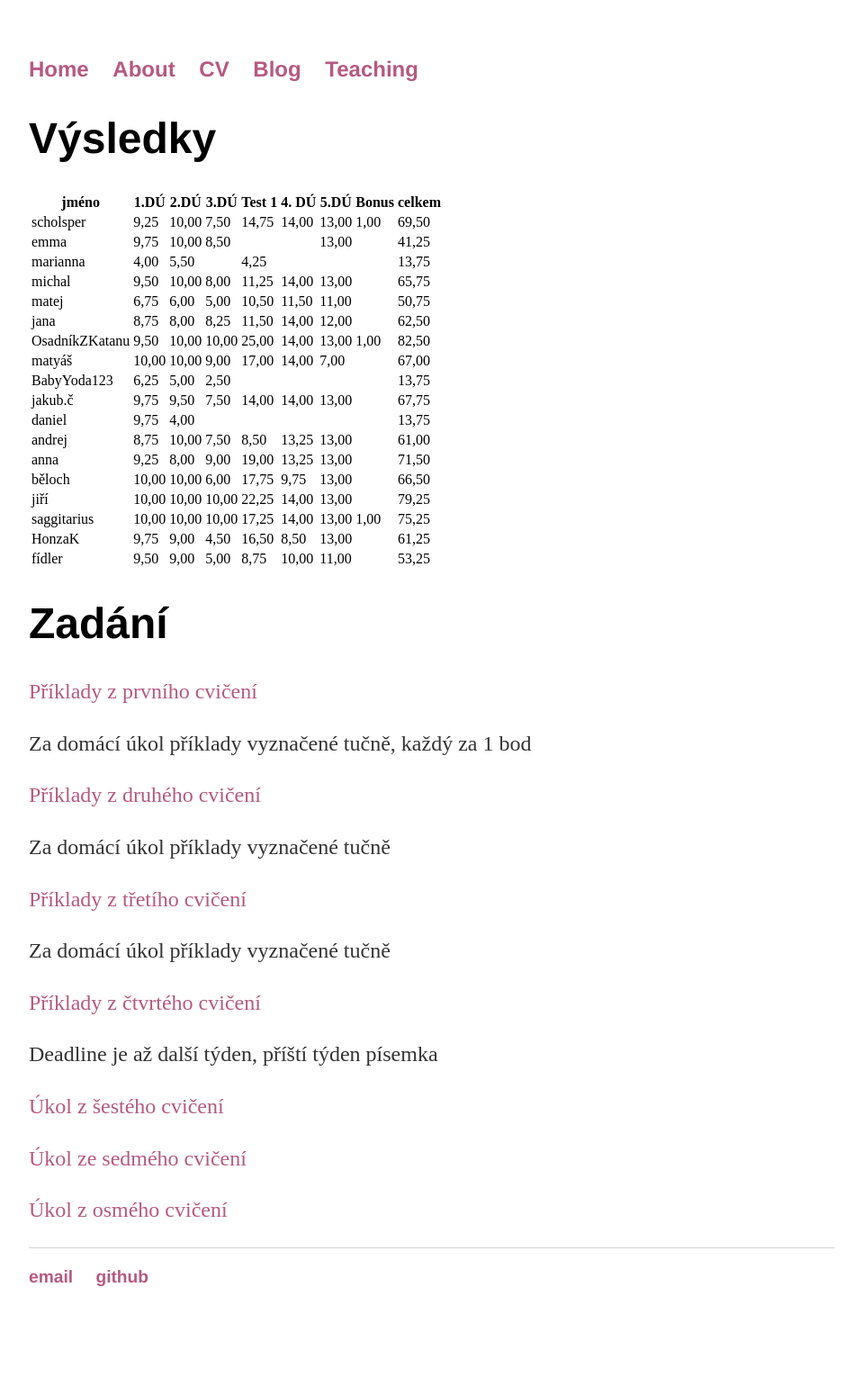
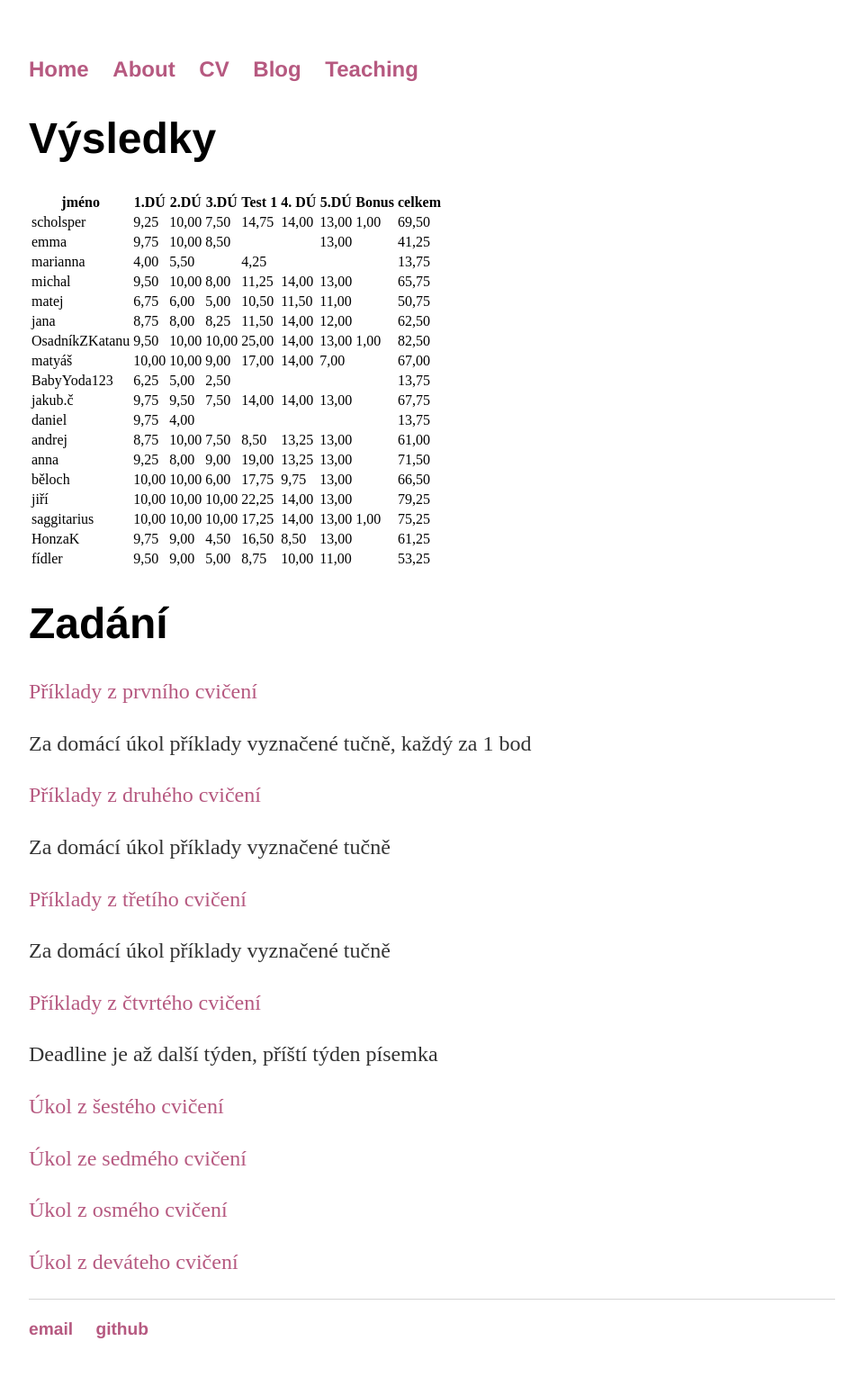
Before and after one commit to lavakin/lavakin.github.io, a Jekyll site: the page built from diskretka/index.html, in a window 1280 px wide. Shown: the whole page at 90% size, without its empty margins (160-1119 px from the left). Built offline with Jekyll 4.4.1, drawn with Linux system fonts in a browser that asks for light colours; before the commit the page ends 1493 px from its top, so only the background shows below that.

Commit message:
Update index.html

```diff
--- a/diskretka/index.html
+++ b/diskretka/index.html
@@ -226,5 +226,6 @@ title: Nikola Kalábová, Personal Webpage
 	<p><a href="https://lavakin.github.io/diskretka/zadani/Cvi_en____diskr_tka-4.pdf">Úkol z šestého cvičení</a></p>
 	<p><a href="https://lavakin.github.io/diskretka/zadani/Cvi_en____diskr_tka-5.pdf">Úkol ze sedmého cvičení</a></p>
 	<p><a href="https://lavakin.github.io/diskretka/zadani/Cvi_en____diskr_tka-7.pdf">Úkol z osmého cvičení</a></p>
+	<p><a href="https://lavakin.github.io/diskretka/zadani/Cvi_en____diskr_tka-8.pdf">Úkol z deváteho cvičení</a></p>
 
 </div><!-- /.blurb -->
```
